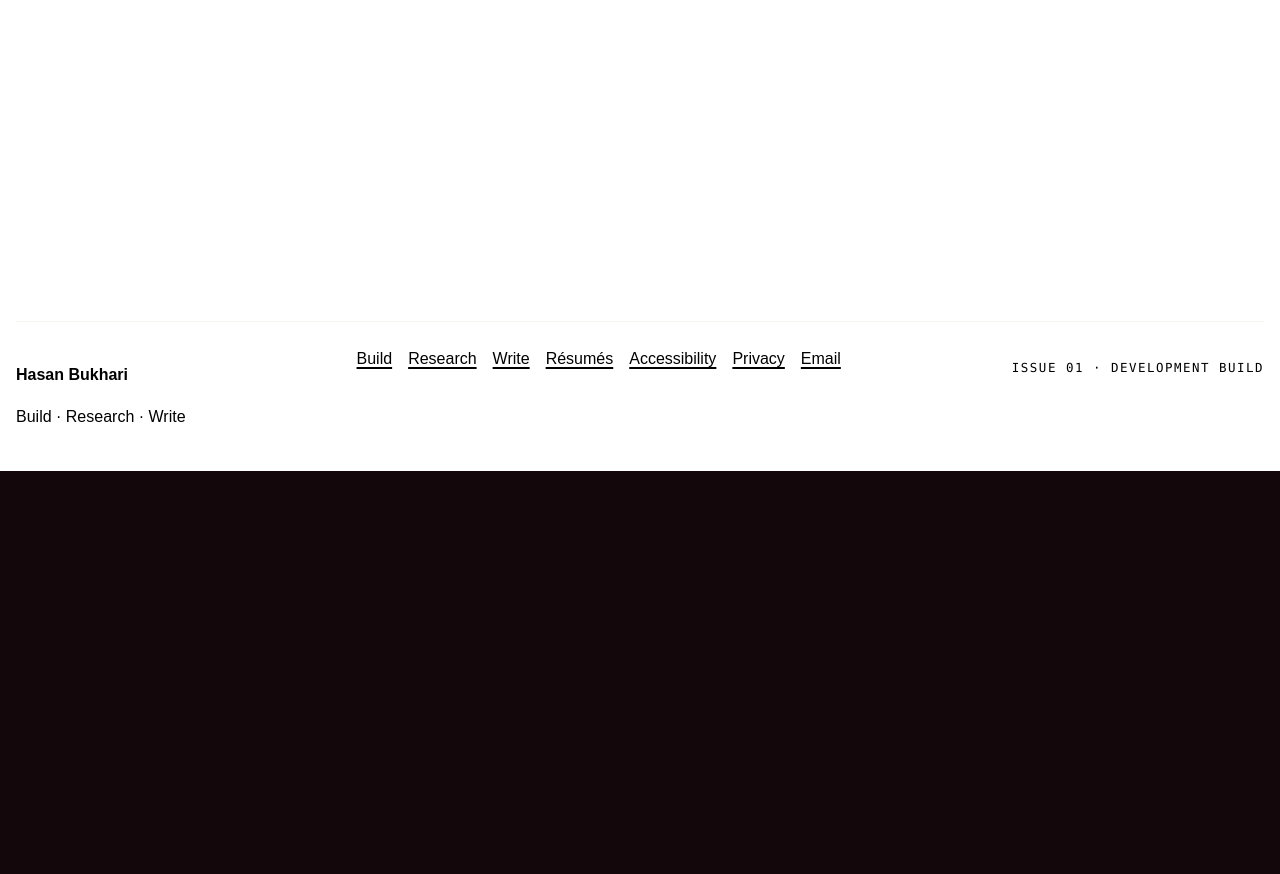
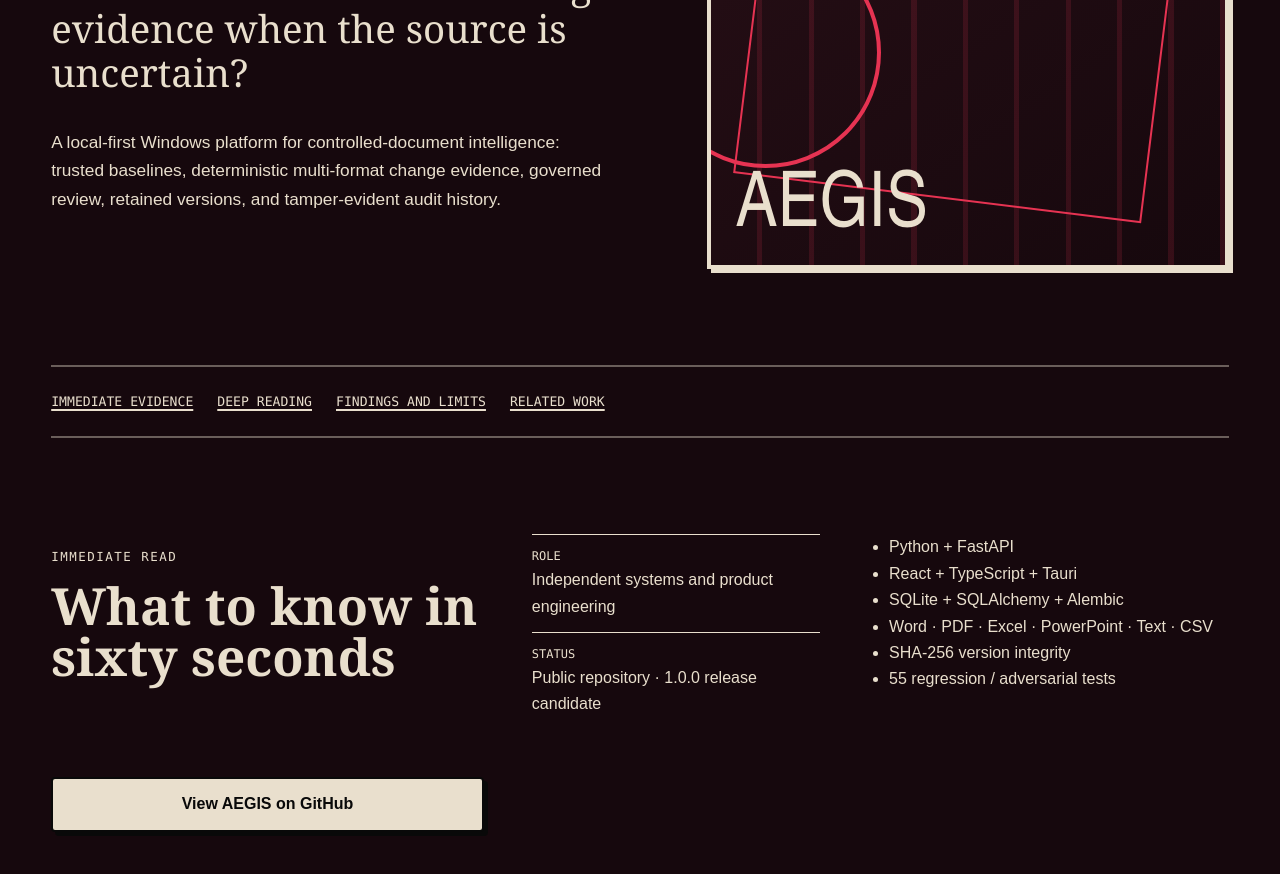
Before and after one commit to glitchmatrix-jpg/hasan-bukhari-portfolio, a Next.js app: page /build/aegis in a window 1280 px wide. Before the commit this address had no page. Shown: the part 600-1474 px from the top of the page. Before the commit the page ends 1071 px from the top, so only its background shows below. Built offline with nearby package versions, Linux system fonts and the light colour scheme.

Commit message:
feat: add source-backed AEGIS case study

```diff
--- /dev/null
+++ b/src/app/build/aegis/page.tsx
@@ -0,0 +1,72 @@
+import { CaseStudy } from "@/components/projects/CaseStudy";
+import type { ProjectRecord } from "@/content/portfolio";
+import { pageMetadata } from "@/lib/metadata";
+
+const project: ProjectRecord = {
+  id: "aegis",
+  title: "AEGIS",
+  route: "/build/aegis",
+  world: "build",
+  eyebrow: "Build / Windows Systems Engineering",
+  summary:
+    "A local-first Windows platform for controlled-document intelligence: trusted baselines, deterministic multi-format change evidence, governed review, retained versions, and tamper-evident audit history.",
+  question:
+    "How do you detect exactly what changed in controlled documents without inventing evidence when the source is uncertain?",
+  status: "Public repository · 1.0.0 release candidate",
+  role: "Independent systems and product engineering",
+  facts: [
+    "Python + FastAPI",
+    "React + TypeScript + Tauri",
+    "SQLite + SQLAlchemy + Alembic",
+    "Word · PDF · Excel · PowerPoint · Text · CSV",
+    "SHA-256 version integrity",
+    "55 regression / adversarial tests",
+  ],
+  sections: [
+    {
+      title: "Evidence before intelligence",
+      body: "AEGIS separates two responsibilities that are easy to blur. The evidence layer deterministically establishes what changed, where it changed, and which retained versions support that conclusion. Governance remains human: reviewers classify changes, record decisions and comments, create actions, and own the outcome. No AI is required to decide whether a document changed.",
+    },
+    {
+      title: "A trusted-state monitoring loop",
+      body: "The system watches multiple local, network, or locally synchronized OneDrive libraries, combines real-time filesystem observation with full reconciliation scans, creates explicit trusted baselines, preserves document identity across safe rename and move scenarios, and retains immutable source versions with SHA-256 verification. When a library disappears, a file becomes unreadable, or identity is ambiguous, AEGIS reports uncertainty instead of fabricating deletions or guessed state.",
+    },
+    {
+      title: "Format-aware deterministic diffing",
+      body: "A parser registry turns supported Word, PDF, Excel, PowerPoint, text, Markdown, and CSV documents into evidence with human-readable locations such as heading or clause, page, worksheet and cell, slide and shape, or line. The diff layer reports additions, removals, and replacements while preserving the route back to the retained before-and-after documents.",
+    },
+    {
+      title: "Governance becomes an auditable system",
+      body: "Detected changes flow into review, decisions, comments, actions, ownership, lifecycle state, analytics, and evidence export. Audit events are append-only and hash-chained, while dashboards drill back to the exact underlying record. The goal is not another document viewer; it is a controlled loop from observation to evidence to accountable action.",
+    },
+    {
+      title: "Desktop release engineering",
+      body: "The FastAPI core is packaged as a PyInstaller sidecar and shipped through a React and TypeScript Tauri desktop shell. The Windows release pipeline runs source QA, frontend build and npm audit, Rust dependency validation, native NSIS and MSI packaging, and SHA-256 checksum generation. AEGIS remains local-first: runtime databases, retained versions, backups, and logs live in the user's local data directory rather than requiring a hosted document service.",
+    },
+  ],
+  findings: [
+    "The deterministic evidence core covers Word, PDF, Excel, PowerPoint, text/Markdown, and CSV documents in the current 1.0 scope.",
+    "The release test suite covers normal monitoring plus source disappearance, ambiguous identity, parser failures, backup traversal, audit tampering, governance, analytics, and the full detect-to-govern-to-analyze journey.",
+    "The design explicitly preserves the previous trusted state when evidence cannot be established reliably.",
+  ],
+  limitations: [
+    "AEGIS 1.0 does not include SharePoint or Microsoft Graph integration, server-hosted collaboration, SSO/RBAC, or OCR for scanned PDFs.",
+    "Legacy .doc, .xls, and .ppt parsing and complete extraction of every advanced Office object are outside the 1.0 deterministic evidence core.",
+    "The repository describes 1.0.0 as a release candidate; the portfolio does not represent it as a published Gold release until that tag exists.",
+  ],
+  repository: {
+    label: "View AEGIS on GitHub",
+    href: "https://github.com/glitchmatrix-jpg/AEGIS",
+  },
+  related: ["heartline", "biolitgraph", "taaqat"],
+};
+
+export const metadata = pageMetadata(
+  project.title,
+  project.summary,
+  "/build/aegis",
+);
+
+export default function Page() {
+  return <CaseStudy project={project} />;
+}
```
